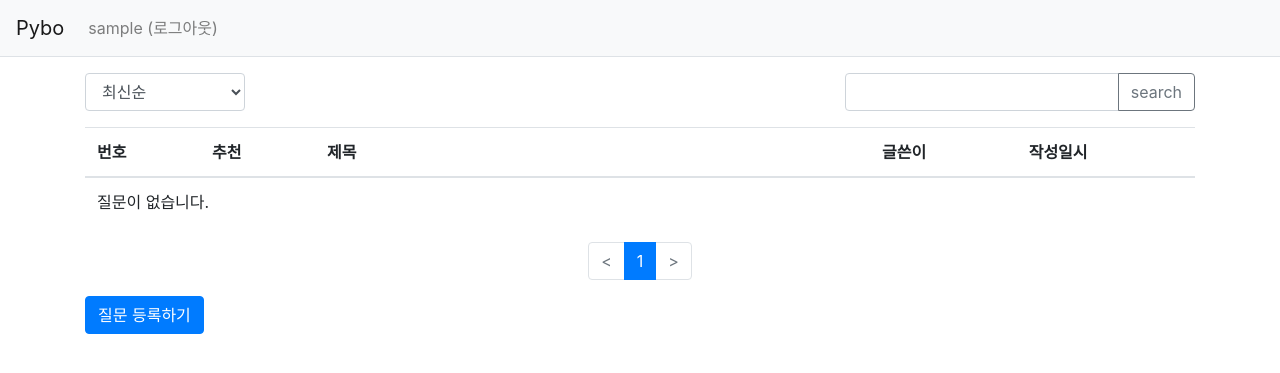
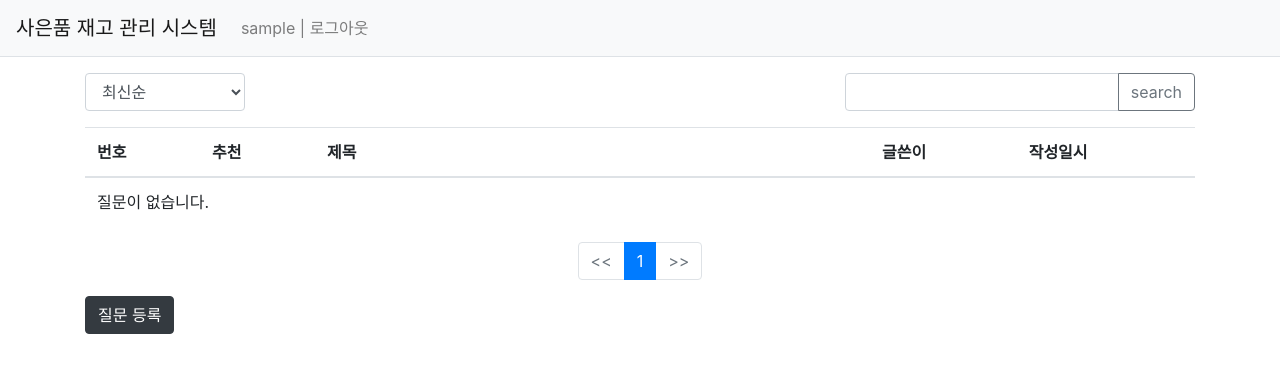
Before and after one commit to ghduswl/pybo, a Django app: page /pybo/ in a window 1280 px wide. Shown: the top 373 px of the page. Run offline with Django 3.2, Linux system fonts and the light colour scheme; the visitor is signed in with stand-in values (Sample User, id 1); data that the repository does not hold is empty; some libraries are stand-ins or nearby versions.

Commit message:
게시판 수정

```diff
--- a/templates/base.html
+++ b/templates/base.html
@@ -9,7 +9,7 @@
     <link rel="stylesheet" type="text/css" href="{% static 'bootstrap.min.css' %}">
     <!-- pybo -->
     <link rel="stylesheet" type="text/css" href="{% static 'style.css' %}">
-    <title>파이보</title>
+    <title>사은품 재고 관리 시스템</title>
 </head>
 <body>
 {% include "navbar.html" %}
--- a/templates/navbar.html
+++ b/templates/navbar.html
@@ -1,6 +1,6 @@
 <!-- 내비게이션바 -->
 <nav class="navbar navbar-expand-lg navbar-light bg-light border-bottom">
-    <a class="navbar-brand" href="{% url 'pybo:index' %}">Pybo</a>
+    <a class="navbar-brand" href="{% url 'pybo:index' %}">사은품 재고 관리 시스템</a>
     <button class="navbar-toggler ml-auto" type="button" data-toggle="collapse"
             data-target="#navbarNav" aria-contrals="navbarNav"
             aria-expanded="false" aria-label="Toggle navigation">
@@ -11,7 +11,7 @@
             <li class="nav-item">
                 {% if user.is_authenticated %}
                 <a class="nav-link" href="{% url 'common:logout' %}">
-                    {{ user.username }} (로그아웃)
+                    {{ user.username }} | 로그아웃
                 </a>
                 {% else %}
                 <a class="nav-link" href="{% url 'common:login' %}">로그인</a>
--- a/templates/pybo/question_list.html
+++ b/templates/pybo/question_list.html
@@ -27,7 +27,7 @@
     </div>
     <table class="table">
         <thead>
-        <tr class="text center pink">
+        <tr class="text center">
             <th>번호</th>
             <th>추천</th>
             <th style="width:50%">제목</th>
@@ -74,12 +74,12 @@
         {% if question_list.has_previous %}
         <li class="page-item">
             <a class="page-link"
-               data-page="{{ question_list.previous_page_number }}" href="#"><</a>
+               data-page="{{ question_list.previous_page_number }}" href="#"><<</a>
         </li>
         {% else %}
         <li class="page-item disabled">
             <a class="page-link" tabindex="-1" aria-disabled="true" href="#">
-                <
+                <<
             </a>
         </li>
         {% endif %}
@@ -106,19 +106,19 @@
         <li class="page-item">
             <a class="page-link"
                data-page="{{ question_list.next_page_number }}" href="#">
-                >
+                >>
             </a>
         </li>
         {% else %}
         <li class="page-item disabled">
             <a class="page-link" tabindex="-1" aria-disabled="true" href="#">
-                >
+                >>
             </a>
         </li>
         {% endif %}
     </ul>
-    <a href="{% url 'pybo:question_create' %}" class="btn btn-primary">
-        질문 등록하기
+    <a href="{% url 'pybo:question_create' %}" class="btn btn-dark">
+        질문 등록
     </a>
 </div>
 <form id="searchForm" method="get" action="{% url 'index' %}">
```
